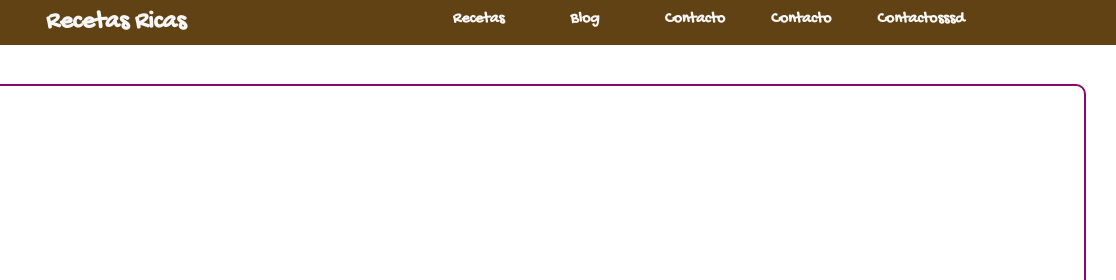
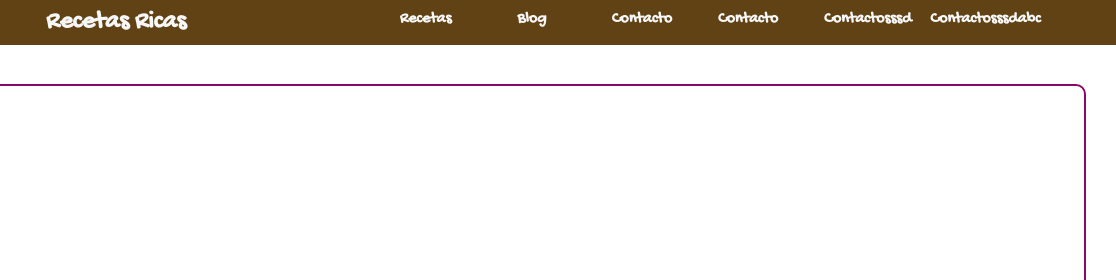
Before and after one commit to angeluc/repositorio-prueba, a plain HTML site: page index.html in a window 1280 px wide. Shown: the top 280 px of the page, 164-1280 px from the left. Drawn offline with nearby package versions, Linux system fonts and the light colour scheme.

Commit message:
se agrego un elemento mas a la lista

```diff
--- a/index.html
+++ b/index.html
@@ -25,6 +25,7 @@
 				<li> <a href="#">Contacto</a> </li>
 				<li> <a href="#">Contacto</a> </li>
 				<li> <a href="#">Contactosssd</a> </li>
+				<li> <a href="#">Contactosssdabc</a> </li>
 
 			</ul>
 		</nav>
```
